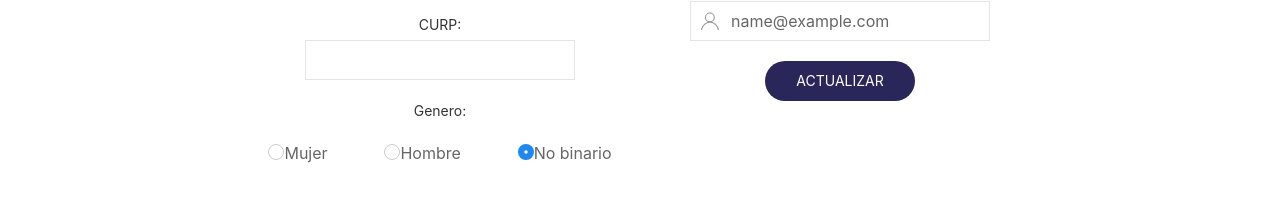
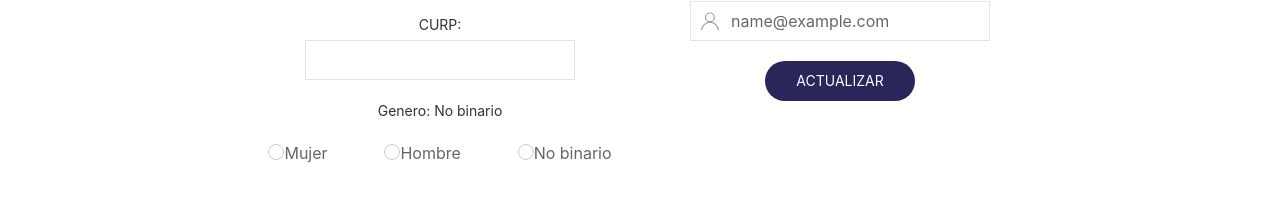
Before and after one commit to angelmc32/third-project, a React (Create React App) app in the folder nubiomed-front/: page /profile in a window 1280 px wide. Shown: the part 406-606 px from the top of the page. Built offline with nearby package versions, Linux system fonts and the light colour scheme; sample sign-in values are in the browser's storage.

Commit message:
:zap: Improved profile editing: gender selection

```diff
--- a/nubiomed-front/src/components/profile/Profile.jsx
+++ b/nubiomed-front/src/components/profile/Profile.jsx
@@ -120,11 +120,11 @@ const Profile = () => {
             </div>
 
             <div className="uk-margin">
-              <label className="uk-form-label">Genero:</label>
+              <label className="uk-form-label">Genero: {user.gender === 'F' ? "Mujer" : user.gender === 'M' ? "Hombre" : "No binario"}</label>
               <div className="uk-margin uk-flex uk-flex-around">
-                <label><input className="uk-radio" type="radio" name="gender" value="F" />Mujer</label>
-                <label><input className="uk-radio" type="radio" name="gender" value="H" />Hombre</label>
-                <label><input className="uk-radio" type="radio" name="gender" value="U" defaultChecked="true"/>No binario</label>
+                <label><input onChange={handleInput} className="uk-radio" type="radio" name="gender" value="F" />Mujer</label>
+                <label><input onChange={handleInput} className="uk-radio" type="radio" name="gender" value="M" />Hombre</label>
+                <label><input onChange={handleInput} className="uk-radio" type="radio" name="gender" value="U" />No binario</label>
               </div>
             </div>
 
```
